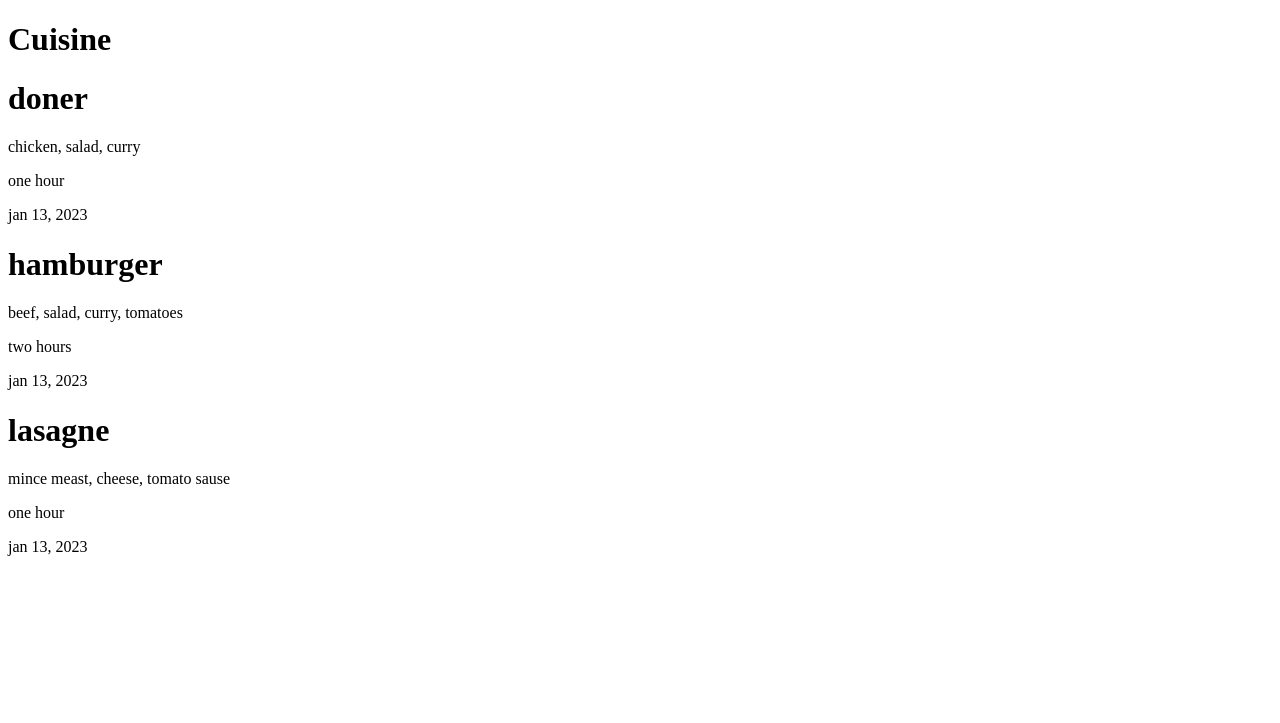
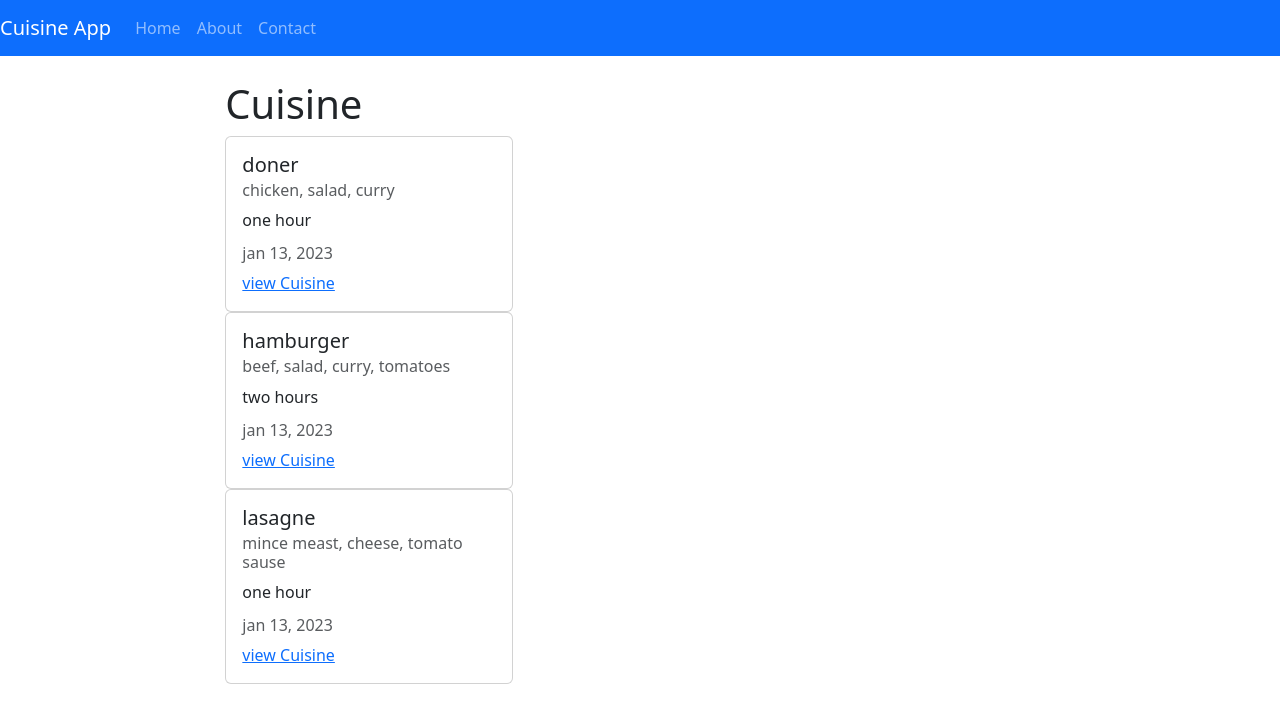
Before and after one commit to maish79/food, a Django app: page / in a window 1280 px wide. Shown: the top 723 px of the page. Run offline with Django 3.2, Linux system fonts and the light colour scheme.

Commit message:
added bootstrap cdn links and navbar

```diff
--- a/cuisine/templates/cuisine/base.html
+++ b/cuisine/templates/cuisine/base.html
@@ -0,0 +1,43 @@
+{% load static%}
+<!DOCTYPE html>
+<html lang="en">
+<head>
+    <meta charset="UTF-8">
+    <meta http-equiv="X-UA-Compatible" content="IE=edge">
+    <meta name="viewport" content="width=device-width, initial-scale=1.0">
+    <link href="https://cdn.jsdelivr.net/npm/bootstrap@5.3.0-alpha3/dist/css/bootstrap.min.css" rel="stylesheet" integrity="sha384-KK94CHFLLe+nY2dmCWGMq91rCGa5gtU4mk92HdvYe+M/SXH301p5ILy+dN9+nJOZ" crossorigin="anonymous">
+
+    <title>Cuisine</title>
+
+</head>
+<body>
+    <nav class="navbar navbar-expand-lg navbar-dark bg-primary">
+        <a class="navbar-brand" href="{% url 'home' %}">Cuisine App</a>
+        <button class="navbar-toggler" type="button" data-toggle="collapse" data-target="#navbarNav" aria-controls="navbarNav" aria-expanded="false" aria-label="Toggle navigation">
+          <span class="navbar-toggler-icon"></span>
+        </button>
+        <div class="collapse navbar-collapse" id="navbarNav">
+          <ul class="navbar-nav">
+            <li class="nav-item active">
+              <a class="nav-link" href="{% url 'home' %}">Home</a>
+            </li>
+            <li class="nav-item">
+              <a class="nav-link" href="{% url 'about' %}">About</a>
+            </li>
+            <li class="nav-item">
+              <a class="nav-link" href="#">Contact</a>
+            </li>
+          </ul>
+        </div>
+      </nav>
+
+    <div class="container mt-4 col-8">{% block main-content %}{% endblock %}</div>
+
+
+
+
+
+<script src="https://cdn.jsdelivr.net/npm/@popperjs/core@2.11.7/dist/umd/popper.min.js" integrity="sha384-zYPOMqeu1DAVkHiLqWBUTcbYfZ8osu1Nd6Z89ify25QV9guujx43ITvfi12/QExE" crossorigin="anonymous"></script>
+<script src="https://cdn.jsdelivr.net/npm/bootstrap@5.3.0-alpha3/dist/js/bootstrap.min.js" integrity="sha384-Y4oOpwW3duJdCWv5ly8SCFYWqFDsfob/3GkgExXKV4idmbt98QcxXYs9UoXAB7BZ" crossorigin="anonymous"></script>
+</body>
+</html>
--- a/cuisine/templates/cuisine/home.html
+++ b/cuisine/templates/cuisine/home.html
@@ -1,19 +1,20 @@
-<!DOCTYPE html>
-<html lang="en">
-<head>
-    <meta charset="UTF-8">
-    <meta http-equiv="X-UA-Compatible" content="IE=edge">
-    <meta name="viewport" content="width=device-width, initial-scale=1.0">
-    <title>Document</title>
-</head>
-<body>
+{% extends 'cuisine/base.html' %}
+
+    {% block main-content %}
+
     <h1>Cuisine </h1>
     {% for cuisine in cuisines %}
-    <h1>{{ cuisine.title }}</h1>
-    <p> {{ cuisine.ingredients }}</p>
-    <p> {{ cuisine.prep_time }}</p>
-    <p>{{ cuisine.created_at }}</p>
+
+    <div class="card" style="width: 18rem;">
+        <div class="card-body">
+          <h5 class="card-title">{{ cuisine.title }}</h5>
+          <h6 class="card-subtitle mb-2 text-body-secondary">{{ cuisine.ingredients }}</h6>
+          <p class="card-text">{{ cuisine.prep_time }}</p>
+          <h6 class="card-subtitle mb-2 text-body-secondary">{{ cuisine.created_at }}</h6>
+          <a href="#" class="card-link"> view Cuisine </a>
+
+        </div>
+      </div>
     {% endfor %}
 
-</body>
-</html>
+    {% endblock%}
```
Also changed, not shown: cuisine/templates/cuisine/about.html (+5 -12 lines).
